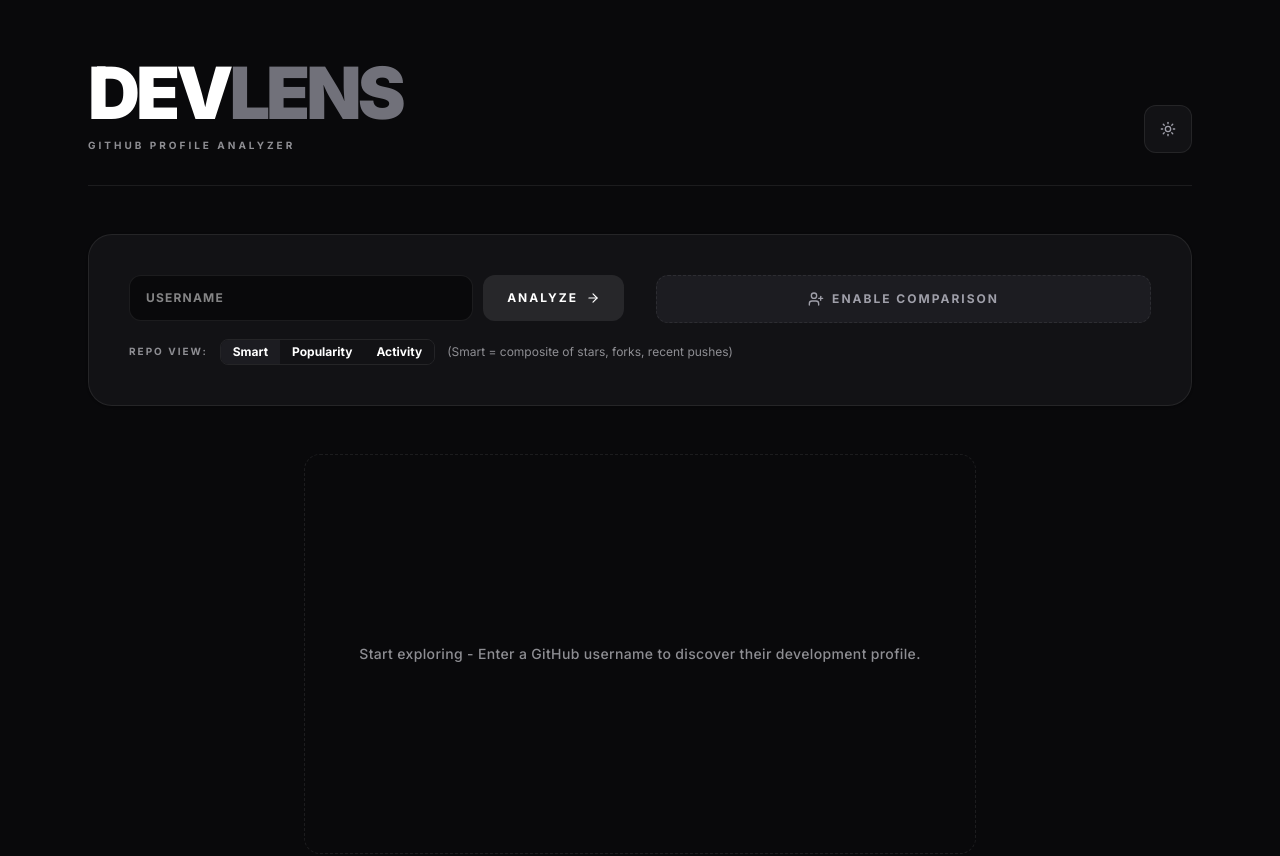
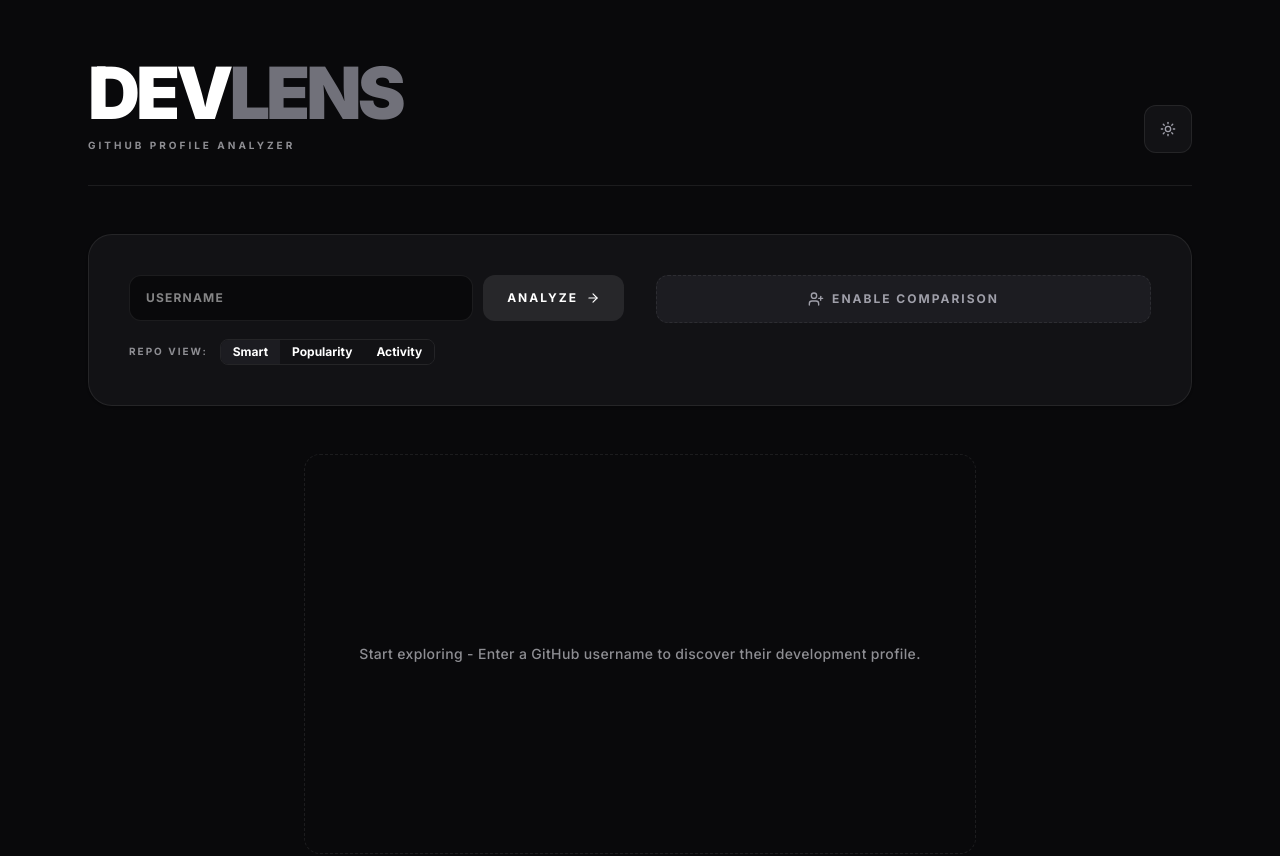
Before and after one commit to aryxncodes7/dev-lens-v2, a React (Vite) app: page / in a window 1280 px wide. Shown: the top 856 px of the page. Built offline with nearby package versions, Linux system fonts and the light colour scheme.

Commit message:
UI: remove repo toggle explanatory text

```diff
--- a/src/App.tsx
+++ b/src/App.tsx
@@ -401,7 +401,7 @@
                   Activity
                 </button>
               </div>
-              <span className="text-xs text-[var(--text-muted)]">(Smart = composite of stars, forks, recent pushes)</span>
+
             </div>
         </section>
 
```
